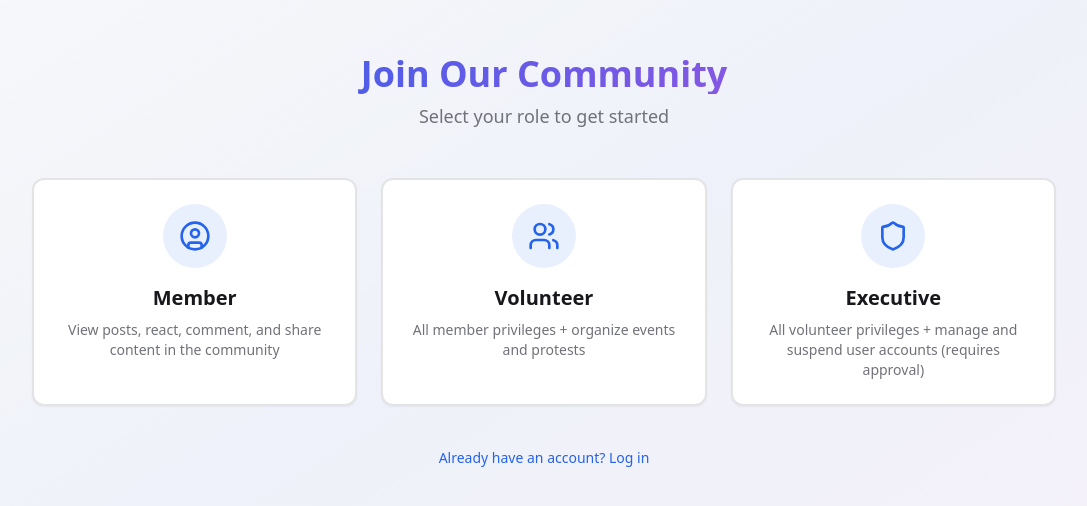
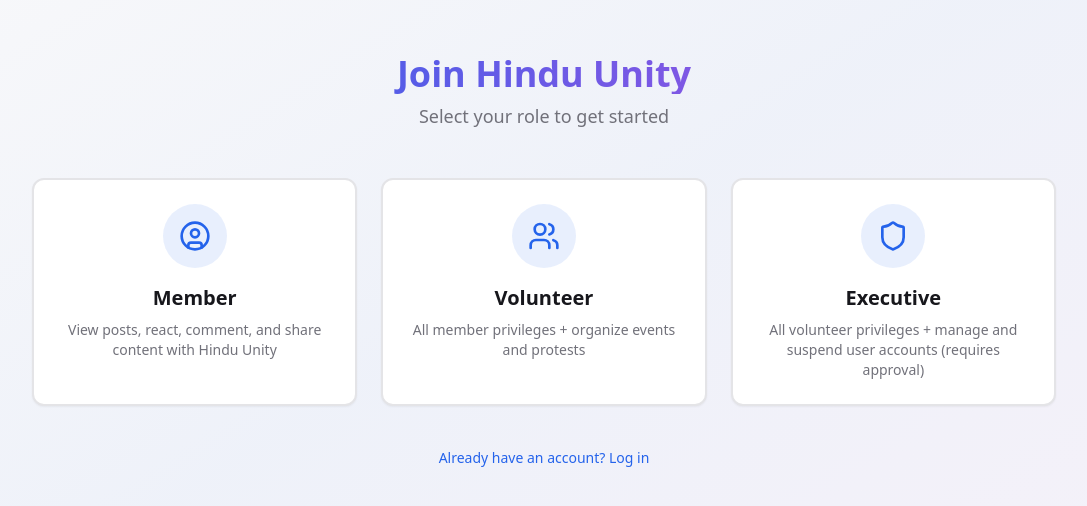
Before and after one commit to adminofovsatms/rashtra-rakshana-pade, a React (Vite) app: page /auth in a window 1280 px wide. Shown: the part 134-640 px from the top of the page, without its empty margins (96-1183 px from the left). Built offline with nearby package versions, Linux system fonts and the light colour scheme; the HTML template or start-up script is replaced by a standard one.

Commit message:
Refactor: Rename community to Hindu Unity

```diff
--- a/src/components/CreatePost.tsx
+++ b/src/components/CreatePost.tsx
@@ -155,7 +155,7 @@ const CreatePost = ({ userId }: CreatePostProps) => {
 
       toast({
         title: "Post created!",
-        description: "Your post has been shared with the community"
+        description: "Your post has been shared with Hindu Unity"
       });
 
       setContent("");
--- a/src/pages/Auth.tsx
+++ b/src/pages/Auth.tsx
@@ -15,7 +15,7 @@ const roleCards = [
     value: "member" as UserRole,
     icon: UserCircle,
     title: "Member",
-    description: "View posts, react, comment, and share content in the community"
+    description: "View posts, react, comment, and share content with Hindu Unity"
   },
   {
     value: "volunteer" as UserRole,
@@ -111,7 +111,7 @@ const Auth = () => {
         <div className="w-full max-w-5xl animate-fade-in">
           <div className="text-center mb-12">
             <h1 className="text-4xl font-bold mb-2 bg-gradient-to-r from-primary to-accent bg-clip-text text-transparent">
-              Join Our Community
+              Join Hindu Unity
             </h1>
             <p className="text-muted-foreground text-lg">Select your role to get started</p>
           </div>
--- a/src/pages/Feed.tsx
+++ b/src/pages/Feed.tsx
@@ -109,7 +109,7 @@ const Feed = () => {
       <header className="bg-card border-b sticky top-0 z-10 shadow-sm">
         <div className="container mx-auto px-4 py-4 flex items-center justify-between">
           <h1 className="text-2xl font-bold bg-gradient-to-r from-primary to-accent bg-clip-text text-transparent">
-            Community Feed
+            Hindu Unity
           </h1>
           <div className="flex items-center gap-4">
             {userRole && (
@@ -151,7 +151,7 @@ const Feed = () => {
             <CreatePost userId={session.user.id} />
           ) : (
             <div className="bg-card p-6 rounded-lg border text-center">
-              <p className="text-muted-foreground mb-4">Sign in to create posts and interact with the community</p>
+              <p className="text-muted-foreground mb-4">Sign in to create posts and interact with Hindu Unity</p>
               <Button onClick={() => navigate("/auth")}>Sign In</Button>
             </div>
           )}
--- a/src/pages/Index.tsx
+++ b/src/pages/Index.tsx
@@ -27,7 +27,7 @@ const Index = () => {
             </div>
             <h3 className="text-xl font-semibold mb-3">Social Feed</h3>
             <p className="text-muted-foreground">
-              Share posts, images, videos, and polls. Engage with the community through likes, comments, and shares.
+              Share posts, images, videos, and polls. Engage with Hindu Unity through likes, comments, and shares.
             </p>
           </div>
 
@@ -37,7 +37,7 @@ const Index = () => {
             </div>
             <h3 className="text-xl font-semibold mb-3">Organize Events</h3>
             <p className="text-muted-foreground">
-              Volunteers can create and manage events and protests. Rally the community around important causes.
+              Volunteers can create and manage events and protests. Rally Hindu Unity around important causes.
             </p>
           </div>
 
@@ -45,7 +45,7 @@ const Index = () => {
             <div className="p-3 rounded-full bg-success/10 w-fit mb-4">
               <Shield className="h-8 w-8 text-success" />
             </div>
-            <h3 className="text-xl font-semibold mb-3">Community Management</h3>
+            <h3 className="text-xl font-semibold mb-3">Unity Management</h3>
             <p className="text-muted-foreground">
               Executives and admins ensure a safe, productive environment through moderation and oversight.
             </p>
```
